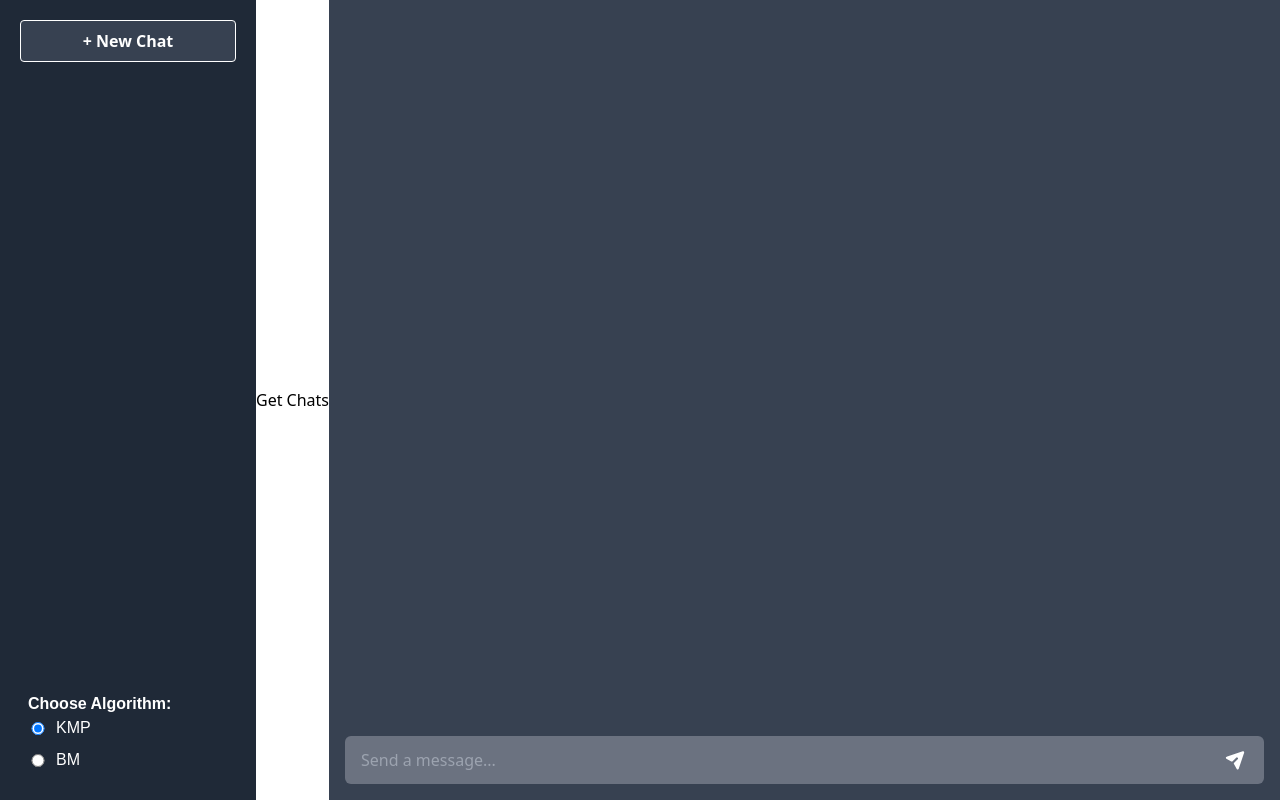
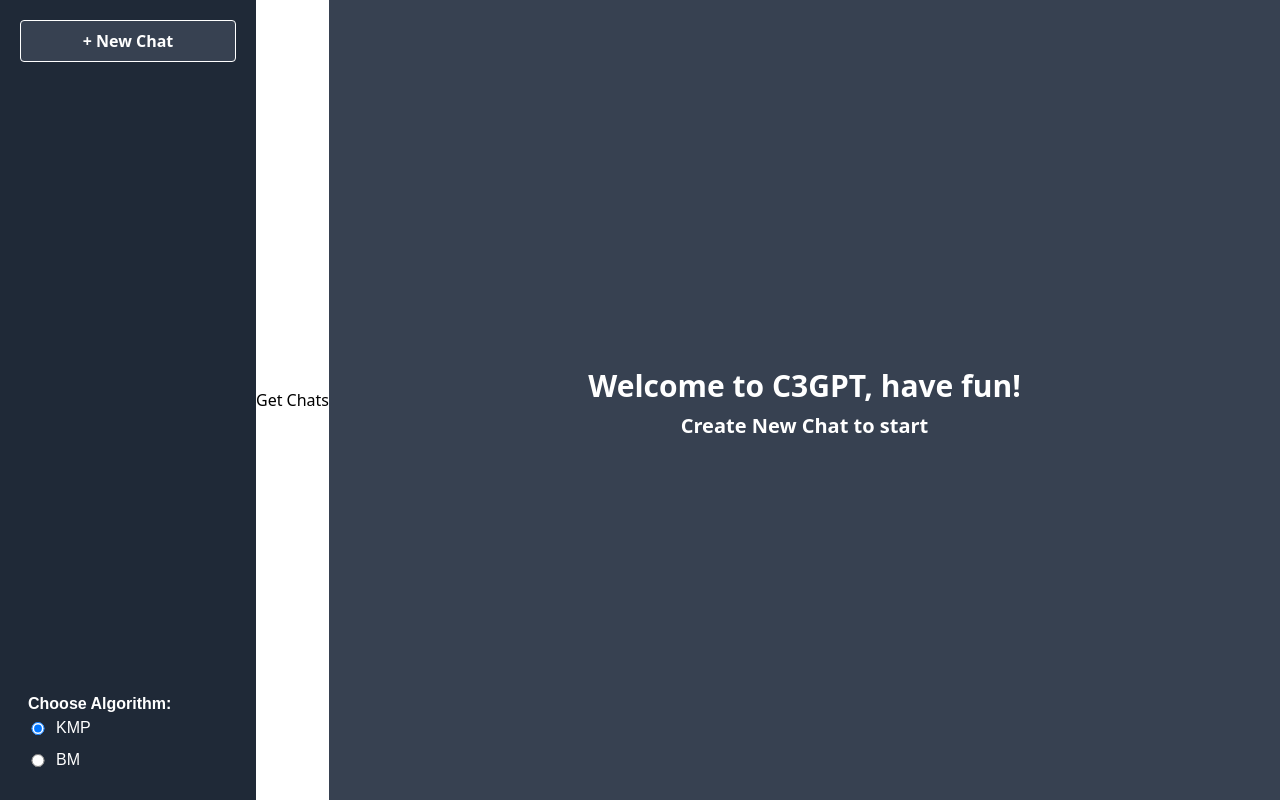
Before and after one commit to JeffreyChow19/c3gpt, a Next.js app: page / in a window 1280 px wide. Built offline with nearby package versions, Linux system fonts and the light colour scheme.

Commit message:
feat: add response functionality

```diff
--- a/components/chat.jsx
+++ b/components/chat.jsx
@@ -1,7 +1,13 @@
 import { useState, useRef, useEffect } from "react";
+import { getResponse } from "@/services/qna.js";
 import Image from "next/image";
 
-export const Chats = ({ handlePostChat, chatsData, history_id }) => {
+export const Chats = ({
+  algorithm,
+  handlePostChat,
+  chatsData,
+  currentHistory,
+}) => {
   const scrollDiv = useRef();
 
   // render based on sender
@@ -43,9 +49,19 @@ export const Chats = ({ handlePostChat, chatsData, history_id }) => {
 
   const [currMessage, setCurrMessage] = useState("");
 
-  const sendMessage = () => {
+  const sendMessage = async () => {
     if (currMessage !== "") {
-      handlePostChat(history_id, currMessage, "user");
+      await handlePostChat(currentHistory, currMessage, "user");
+
+      try {
+        const response = await getResponse(currMessage, algorithm);
+
+        // HANDLE RESPONSE
+        await handlePostChat(currentHistory, response, "bot");
+      } catch (error) {
+        console.error("An error occurred while getting response:", error);
+      }
+
       setCurrMessage("");
     }
   };
@@ -54,16 +70,16 @@ export const Chats = ({ handlePostChat, chatsData, history_id }) => {
     if (scrollDiv.current) {
       scrollDiv.current.scrollTop = scrollDiv.current.scrollHeight;
     }
-  }, [chatsData])
+  }, [chatsData]);
 
-  return (
+  return currentHistory ? (
     <div class="bg-gray-700 flex-1 justify-between flex flex-col h-screen">
       <div
         id="messages"
         class="flex flex-col space-y-0 overflow-y-auto scrollbar-thin scrollbar-thumb-gray-800 scrolling-touch"
         ref={scrollDiv}
       >
-        { chatsData &&
+        {chatsData &&
           chatsData.map((chat, i) => {
             return (
               <div key={i} class={"px-5 py-3 " + getColor(chat.sender)}>
@@ -80,14 +96,16 @@ export const Chats = ({ handlePostChat, chatsData, history_id }) => {
                       </span>
                     </div>
                     <div>
-                      <span class="text-gray-100 text-base">{chat.message}</span>
+                      <span class="text-gray-100 text-base">
+                        {chat.message}
+                      </span>
                     </div>
                   </div>
                   {getIcon(chat.sender)}
                 </div>
               </div>
-            )
-          }) }
+            );
+          })}
       </div>
       <div class="px-4 py-4 mb-0">
         <div class="relative flex">
@@ -117,5 +135,12 @@ export const Chats = ({ handlePostChat, chatsData, history_id }) => {
         </div>
       </div>
     </div>
+  ) : (
+    <div class="bg-gray-700 flex-1 flex h-screen justify-center items-center">
+      <div class="inline-block text-center text-white">
+        <h1 class="font-black text-3xl p-2">Welcome to C3GPT, have fun!</h1>
+        <h2 class="font-semibold text-xl">Create New Chat to start</h2>
+      </div>
+    </div>
   );
 };
```
